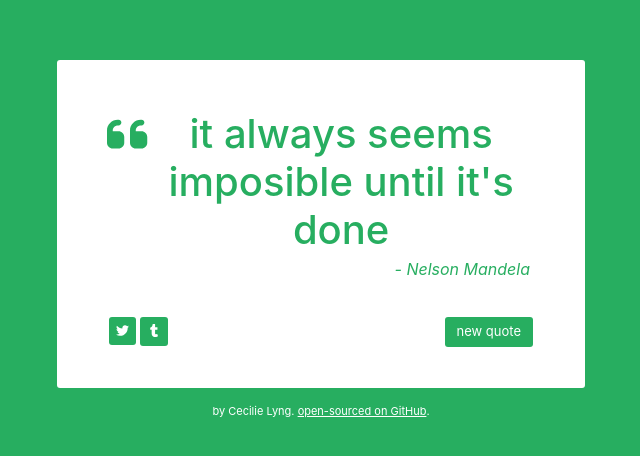
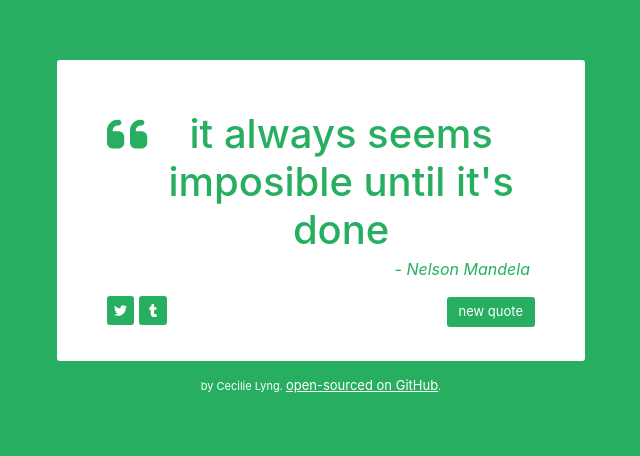
Before and after one commit to ceciliedreyer/random-quote, a React (Create React App) app: page / in a window 1280 px wide. Shown: the part 140-596 px from the top of the page, without its empty margins (319-959 px from the left). Built offline with nearby package versions, Linux system fonts and the light colour scheme.

Commit message:
added social share links and updated link css

```diff
--- a/src/QuoteGenerator.css
+++ b/src/QuoteGenerator.css
@@ -14,16 +14,6 @@
 p {
   text-align: end;
   color: var(--main-bg-color);
-}
-
-.button {
-  background-color: var(--main-bg-color);
-  border: none;
-  border-radius: 3px;
-  box-shadow: none;
-  font-size: 13px;
-  color: white;
-  margin: 20px 2px 2px 2px;
 }
 
 footer {
@@ -61,8 +51,21 @@ footer {
   padding: 5px 12px;
 }
 
+.button,
+a {
+  background-color: var(--main-bg-color);
+  border: none;
+  border-radius: 3px;
+  box-shadow: none;
+  font-size: 13px;
+  color: white;
+}
+
 .tumblr {
-  padding: 4.5px 10px;
+  padding-top: 5.7px;
+  padding-bottom: 6.9px;
+  padding-left: 10px;
+  padding-right: 10px;
 }
 
 .twitter {
@@ -70,8 +73,5 @@ footer {
   padding-bottom: 6.9px;
   padding-left: 7px;
   padding-right: 7px;
+  margin-right: 5px;
 }
-
-a {
-  color: white;
-}
--- a/src/QuoteGenerator.js
+++ b/src/QuoteGenerator.js
@@ -63,18 +63,22 @@ export default function QuoteGenerator() {
         <div className="buttons">
           <a
             className="social-share-button button twitter"
-            href="www.twitter.com"
+            href={`https://twitter.com/intent/tweet?text=${quote}`}
             target="_blank"
+            rel="noreferrer"
           >
             <FontAwesomeIcon icon={faTwitter} />
           </a>
-          <button
+          <a
             className="social-share-button button tumblr"
-            href="www.twitter.com"
+            id="tumblr-quote"
+            title="Post this quote on tumblr!"
+            href={`https://www.tumblr.com/widgets/share/tool?posttype=quote&tags=quotes,freecodecamp&caption=${author}&content=${quote}www.tumblr.com%2Fbuttons&shareSource=tumblr_share_button`}
             target="_blank"
+            rel="noreferrer"
           >
             <FontAwesomeIcon icon={faTumblr} />
-          </button>
+          </a>
           <button className="new-quote-button button" onClick={getQuote}>
             new quote
           </button>
```
